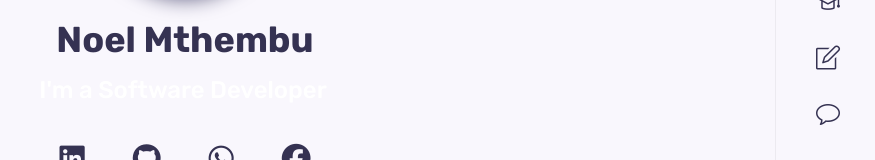
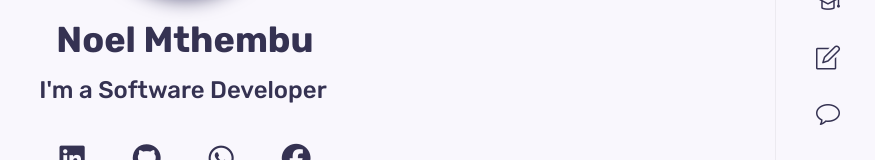
Before and after one commit to noelmthembu/Noel-Mthembu, a React (Vite) app: page / in a window 1280 px wide. Shown: the part 372-532 px from the top of the page, without its empty margins (405-1280 px from the left). Built offline with nearby package versions, Linux system fonts and the light colour scheme; some icons are missing.

Commit message:
Update home.css

```diff
--- a/src/components/home/home.css
+++ b/src/components/home/home.css
@@ -33,7 +33,7 @@
 .home__education {
   font-size: 24px;
   font-weight: 500;
-  color: #fff;
+  color: var(--title-color);
   display: inline-block;
   white-space: nowrap;
   overflow: hidden;
```
